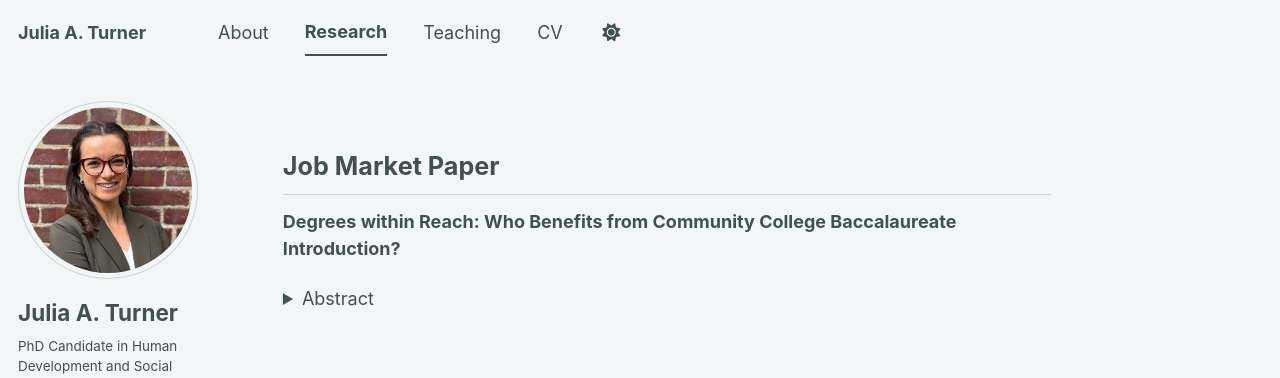
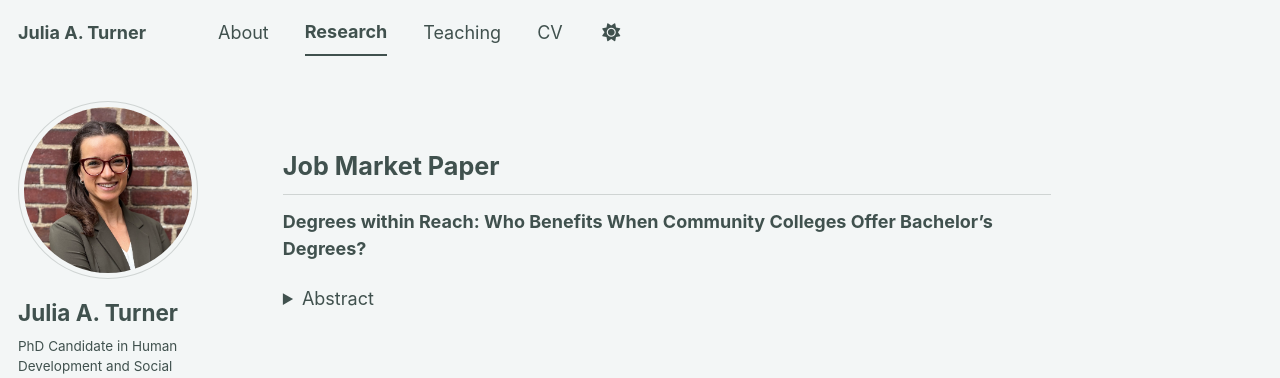
Before and after one commit to julia-a-turner/julia-a-turner.github.io, a Jekyll site: the page built from _pages/research.md, in a window 1280 px wide and 900 px high. Shown: the top 378 px of the window. Built offline with Jekyll 4.4.1, drawn with Linux system fonts in a browser that asks for light colours; a script bundle is joined from its source files by our own code; library files that are not in the unit come from our copies.

Commit message:
Update research.md

```diff
--- a/_pages/research.md
+++ b/_pages/research.md
@@ -7,7 +7,7 @@ author_profile: true
 
 ## Job Market Paper
 
-**Degrees within Reach: Who Benefits from Community College Baccalaureate Introduction?**
+**Degrees within Reach: Who Benefits When Community Colleges Offer Bachelor's Degrees?**
 
 <details>
 <summary>Abstract</summary>
```
